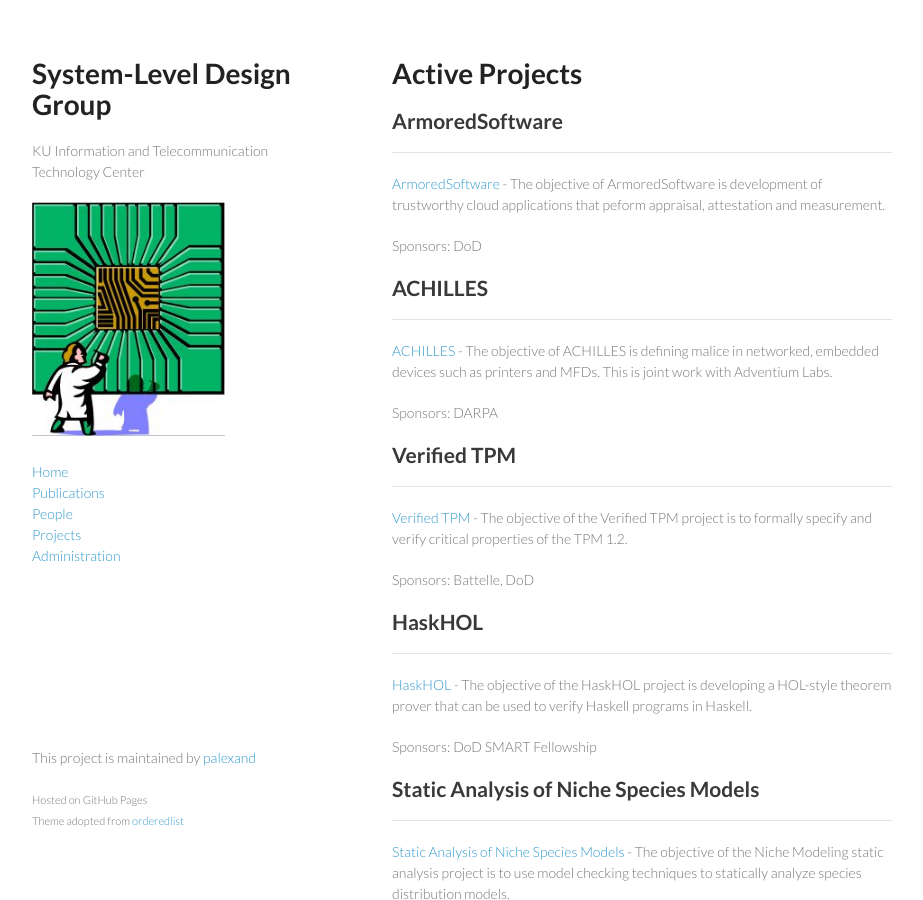
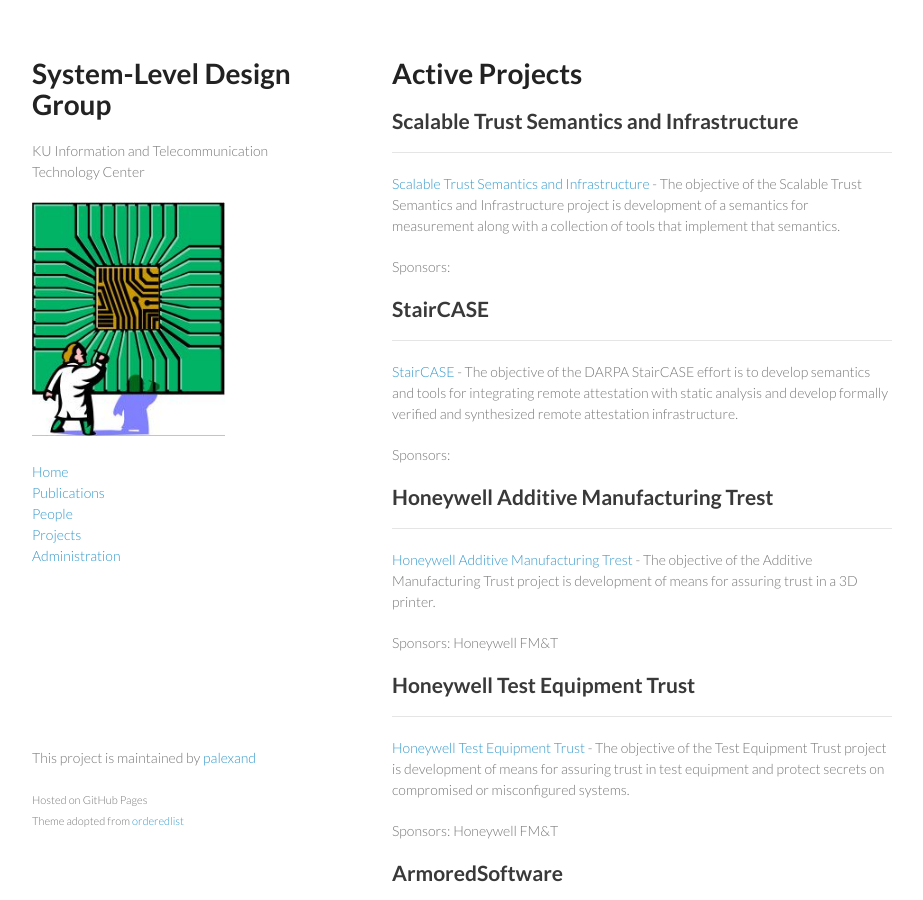
Before and after one commit to ku-sldg/ku-sldg.github.io, a Jekyll site: the page built from projects.md, in a window 1280 px wide and 900 px high. Shown: the whole window, without its empty margins (178-1101 px from the left). Built offline with Jekyll 4.4.1, drawn with Linux system fonts in a browser that asks for light colours.

```diff
--- a/_data/projects.yml
+++ b/_data/projects.yml
@@ -1,3 +1,28 @@
+- name: Scalable Trust Semantics and Infrastructure
+  ghpages:
+  github: ku-sldg
+  repo:
+  description: "The objective of the Scalable Trust Semantics and Infrastructure project is development of a semantics for measurement along with a collection of tools that implement that semantics."
+- name: StairCASE
+  ghpages:
+  github: ku-sldg
+  repo:
+  description: "The objective of the DARPA StairCASE effort is to develop semantics and tools for integrating remote attestation with static analysis and develop formally verified and synthesized remote attestation infrastructure."
+
+- name: Honeywell Additive Manufacturing Trest
+  ghpages:
+  github: ku-sldg
+  repo:
+  description: "The objective of the Additive Manufacturing Trust project is development of means for assuring trust in a 3D printer."
+  sponsor: Honeywell FM&T
+
+- name: Honeywell Test Equipment Trust
+  ghpages:
+  github: ku-sldg
+  repo:
+  description: "The objective of the Test Equipment Trust project is development of means for assuring trust in test equipment and protect secrets on compromised or misconfigured systems."
+  sponsor: Honeywell FM&T
+
 - name: ArmoredSoftware
   ghpages: yes
   github: armoredsoftware
```
Also changed, not shown: _data/people.yml (+11 -3 lines).
